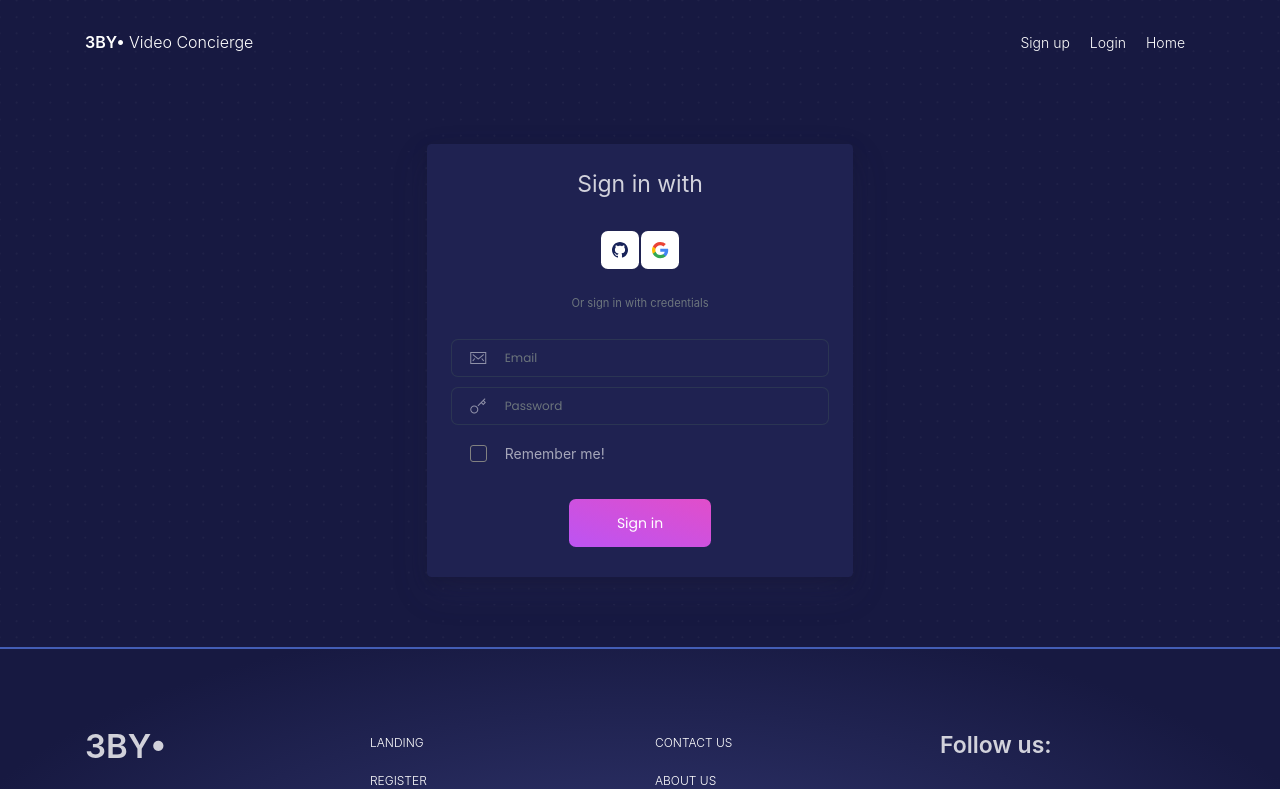
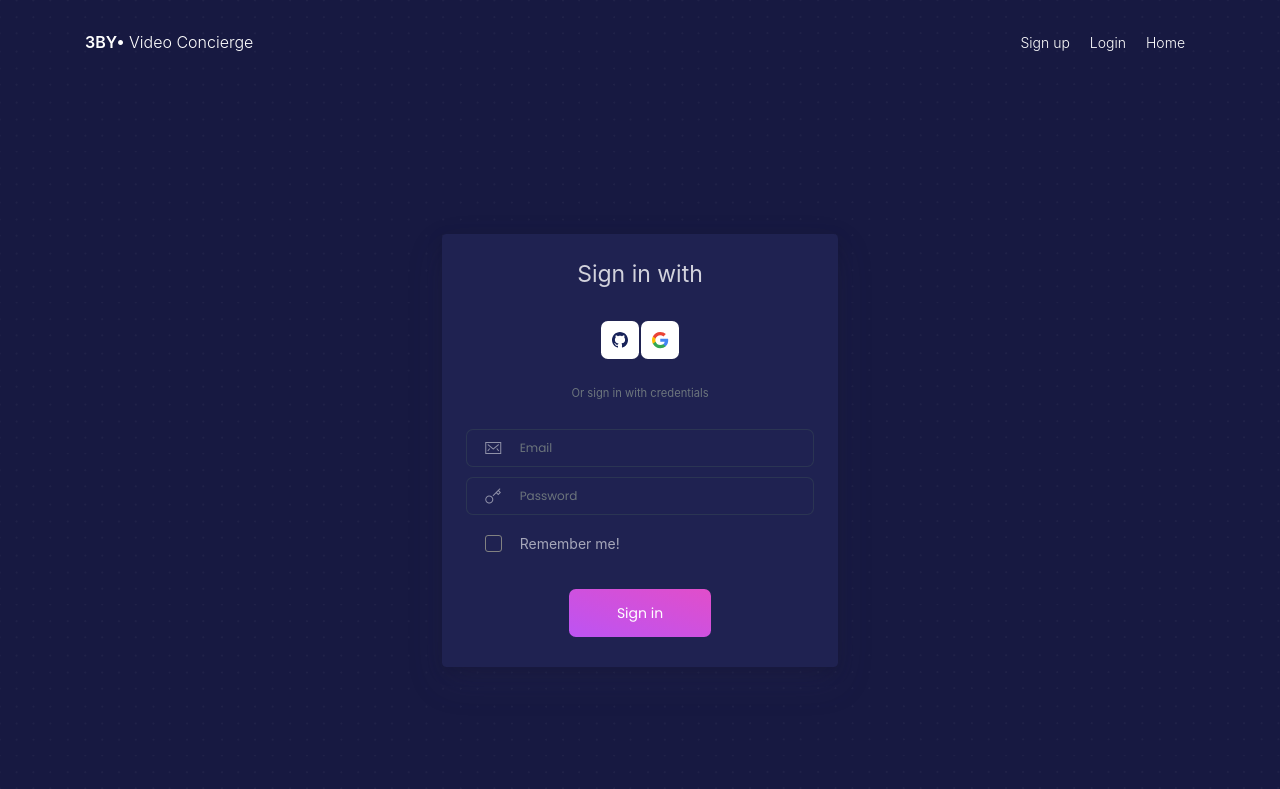
Before and after one commit to afre92/3by_web, a React (Create React App) app: page /login in a window 1280 px wide. Shown: the top 789 px of the page. Built offline with nearby package versions, Linux system fonts and the light colour scheme.

Commit message:
more lorem ipsum and login page fixed

```diff
--- a/src/components/Greetings.js
+++ b/src/components/Greetings.js
@@ -20,7 +20,7 @@ class Greetings extends React.Component {
                 <br/>
                 <span className="text-white">video concierge</span>
               </h1>
-              <p className="text-white mb-3">3by is a video recommendation application that uses an advance algorithm to find other videos you might be interested in based on a few likes (or dislikes) in  the our existing videos . 3by will add three new videos per category each week so you never run out of content. Sign up now!</p>
+              <p className="text-white mb-3">3by is a video recommendation application that uses an Artificial Intelligence to find videos you will be interested in based on a few likes (or dislikes) in  the our existing videos . 3by will hand pick three new videos per category each week so you never run out of content. Sign up now!</p>
               {/* <div className="btn-wrapper mb-3">
                 <p className="category text-primary d-inline">From 9.99%/mo</p>
                 <a href="#blk" className="btn btn-primary btn-link btn-sm"><i className="tim-icons icon-minimal-right"></i></a>
@@ -216,9 +216,9 @@ class Greetings extends React.Component {
                 <div className="pl-md-5">
                   <h1>Neque
                     <br/> Porro quisquam</h1>
-                  <p>I should be capable of drawing a single stroke at the present moment; and yet I feel that I never was a greater artist than now. </p>
+                  <p>Sed congue augue eget justo gravida maximus. Donec scelerisque erat lacus, a porta turpis ultricies sed. </p>
                   <br/>
-                  <p>When, while the lovely valley teems with vapour around me, and the meridian sun strikes the upper surface of the impenetrable foliage of my trees, and but a few stray.</p>
+                  <p>Nulla nec consectetur orci, ac scelerisque felis. Mauris enim sapien, dignissim a mi viverra, mollis ornare velit. Aliquam efficitur leo non nibh elementum venenatis. Maecenas consectetur augue sed felis suscipit, vitae aliquam magna efficitur.</p>
                   <br/>
                   <a href="/show-all" className="font-weight-bold text-info mt-5">Show all <i className="tim-icons icon-minimal-right text-info"></i></a>
                 </div>
--- a/src/components/login/LoginPage.js
+++ b/src/components/login/LoginPage.js
@@ -4,11 +4,13 @@ import LoginForm from './LoginForm'
 export default class LoginPage extends Component {
   render() {
     return (
-      <div className="center-horizontally">
-        <div className="col-md-4 col-md-offset-4 modal-black section">
-          <div className="modal-content">
-            <div className="modal-body ">
-            <LoginForm history={this.props.history} />
+      <div className="">
+        <div className="center-horizontally page-header">
+          <div className="col-md-4 col-md-offset-4 modal-black pt-10">
+            <div className="modal-content">
+              <div className="modal-body ">
+              <LoginForm history={this.props.history} />
+              </div>
             </div>
           </div>
         </div>
```
Also changed, not shown: public/assets/css/blk-design-system.css.
